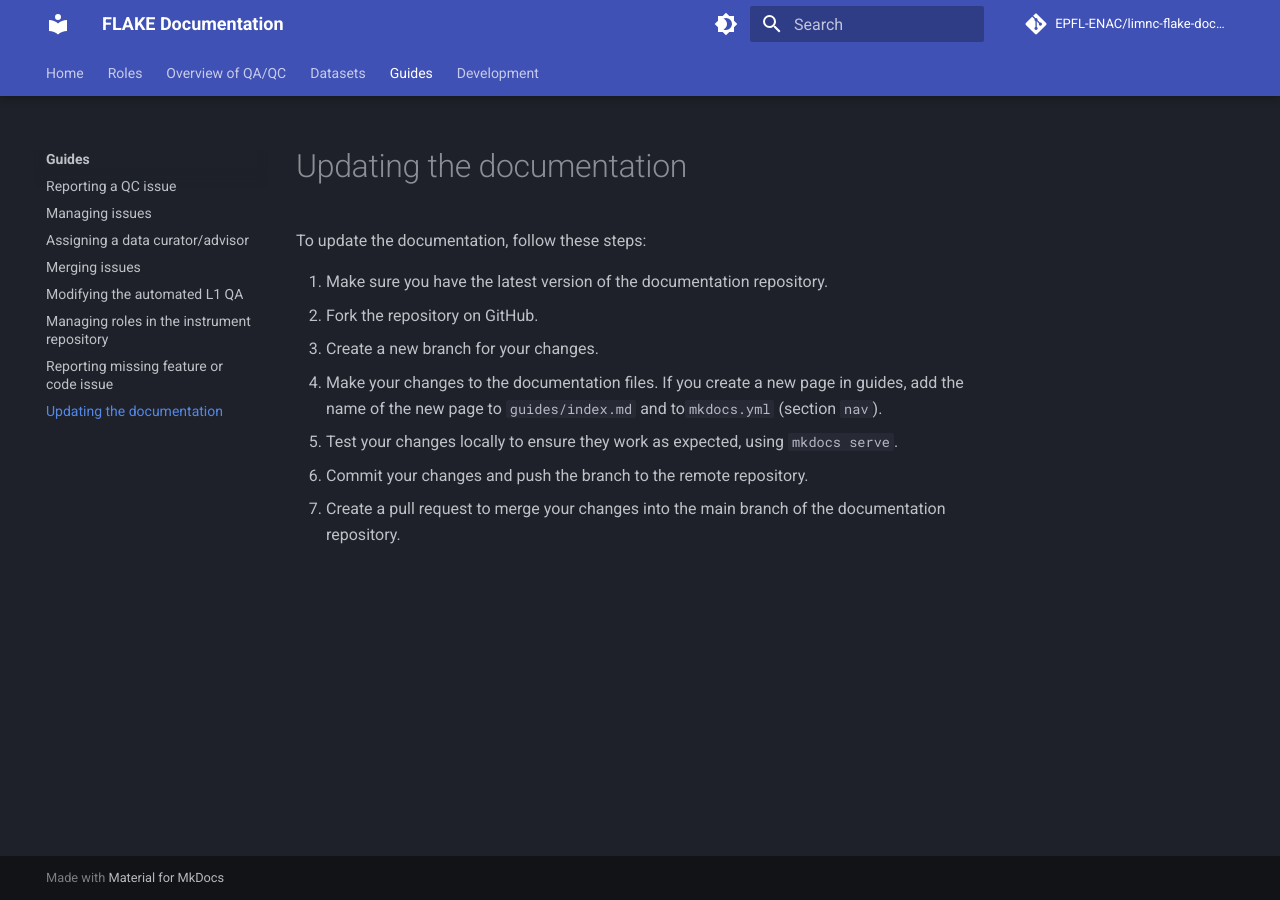
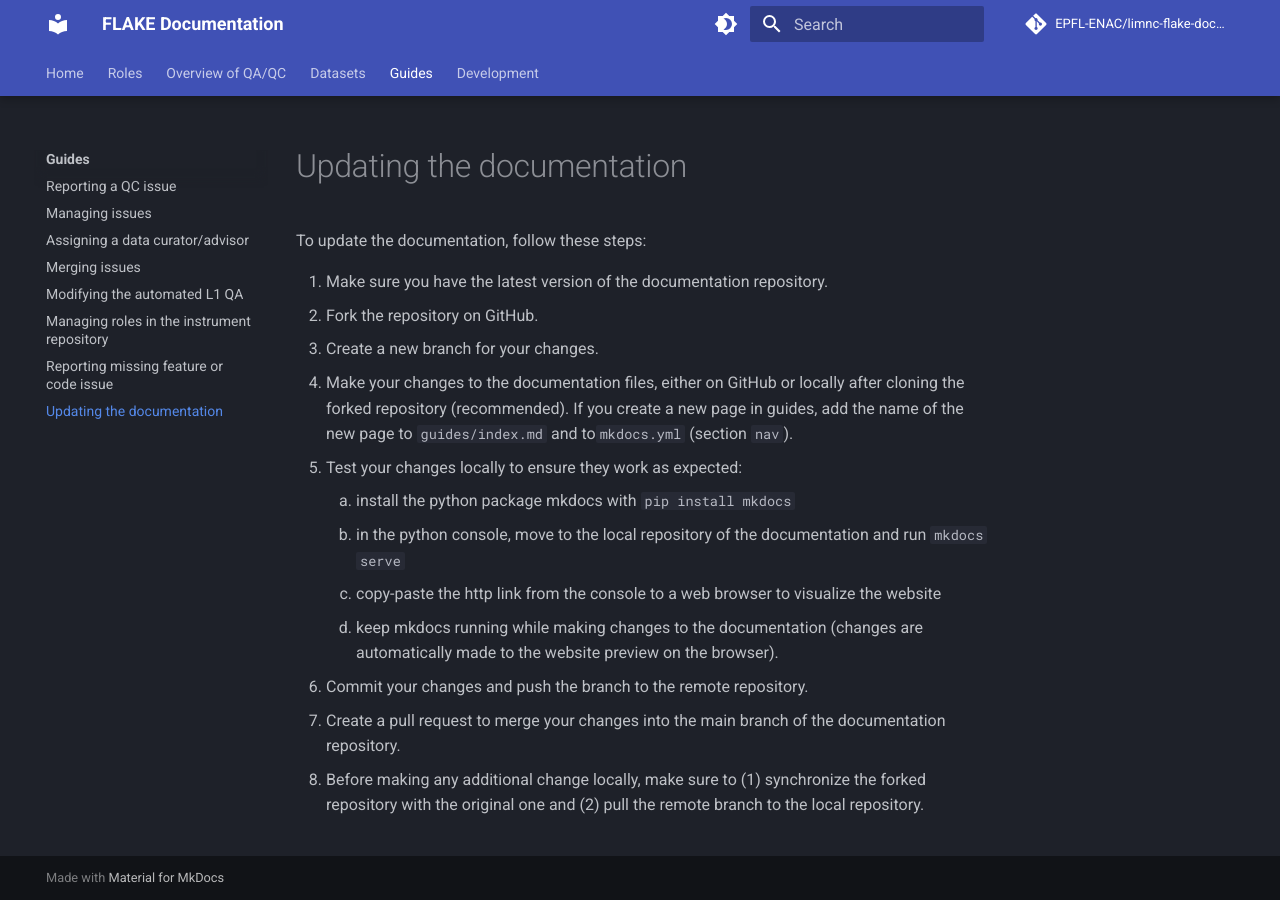
Before and after one commit to EPFL-ENAC/limnc-flake-documentation, an MkDocs documentation site: the page built from docs/guides/updating_docs.md, in a window 1280 px wide. Built offline with MkDocs 1.6.1 and Material for MkDocs 9.7.7, drawn with Linux system fonts in a browser that asks for light colours; comment, search, counter and statistics services are not loaded.

Commit message:
Add information on mkdocs in the guide about updating the documentation

```diff
--- a/docs/guides/updating_docs.md
+++ b/docs/guides/updating_docs.md
@@ -5,7 +5,12 @@ To update the documentation, follow these steps:
 1. Make sure you have the latest version of the documentation repository.
 2. Fork the repository on GitHub.
 3. Create a new branch for your changes.
-4. Make your changes to the documentation files. If you create a new page in guides, add the name of the new page to `guides/index.md` and to`mkdocs.yml` (section `nav`).
-5. Test your changes locally to ensure they work as expected, using `mkdocs serve`.
+4. Make your changes to the documentation files, either on GitHub or locally after cloning the forked repository (recommended). If you create a new page in guides, add the name of the new page to `guides/index.md` and to`mkdocs.yml` (section `nav`).
+5. Test your changes locally to ensure they work as expected:
+    1. install the python package mkdocs with `pip install mkdocs`
+    2. in the python console, move to the local repository of the documentation and run `mkdocs serve`
+    3. copy-paste the http link from the console to a web browser to visualize the website
+    4. keep mkdocs running while making changes to the documentation (changes are automatically made to the website preview on the browser).
 6. Commit your changes and push the branch to the remote repository.
 7. Create a pull request to merge your changes into the main branch of the documentation repository.
+8. Before making any additional change locally, make sure to (1) synchronize the forked repository with the original one and (2) pull the remote branch to the local repository.
```
